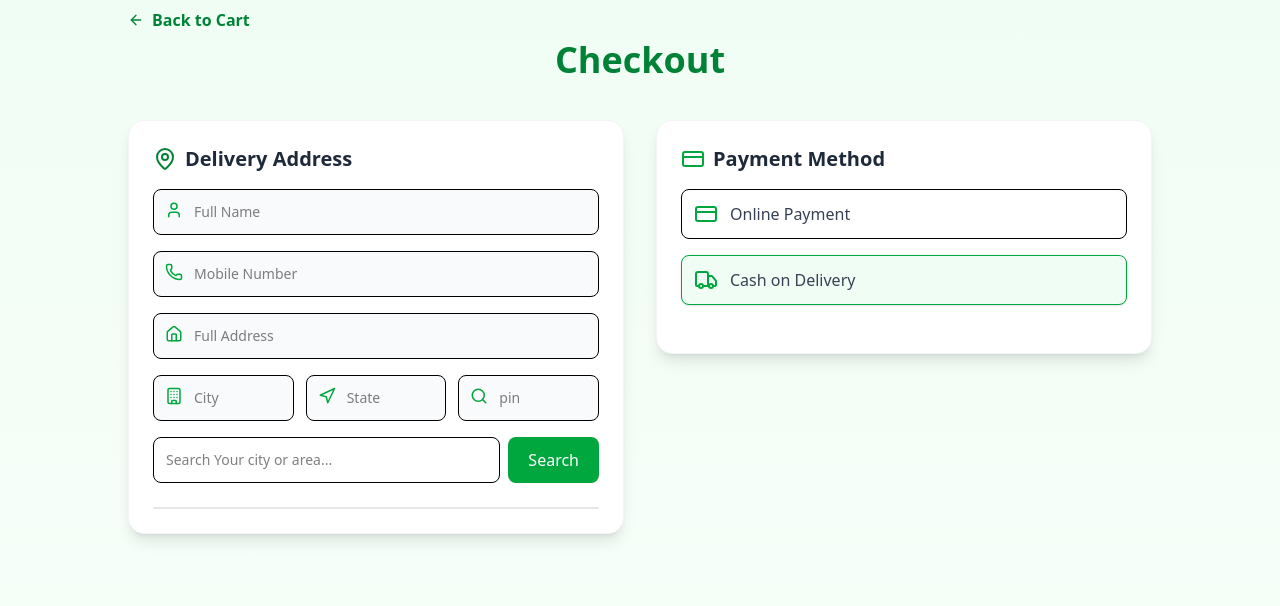
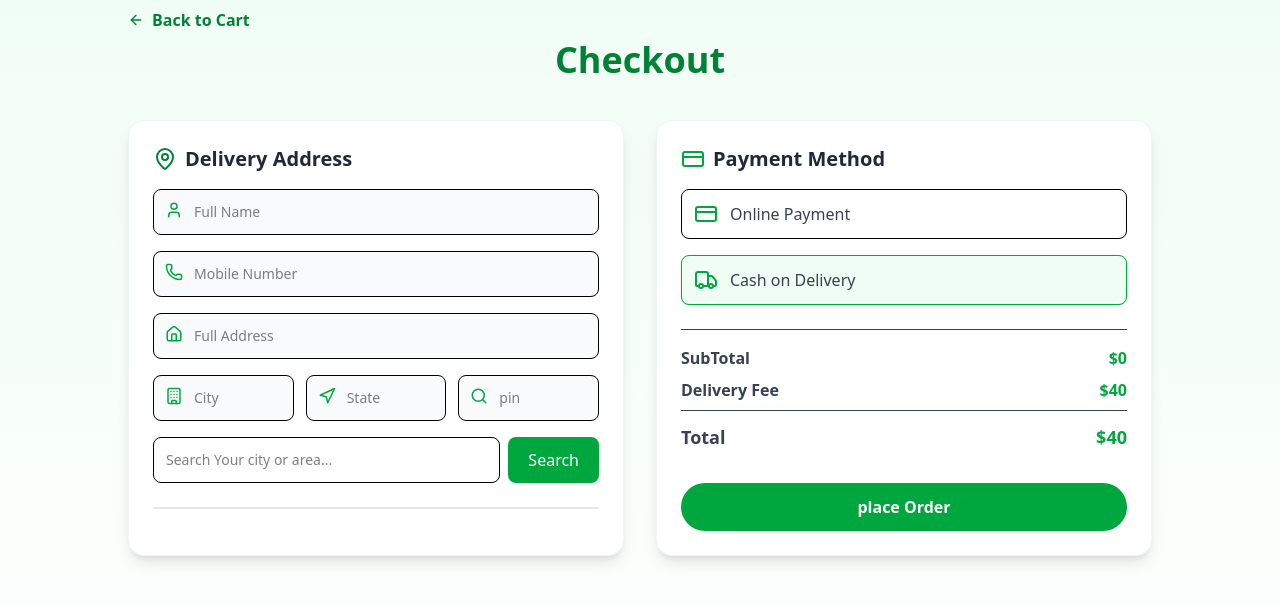
Before and after one commit to Sandeshdahal10/Snapcart, a Next.js app: page /user/checkout in a window 1280 px wide. Shown: the top 606 px of the page. Built offline with nearby package versions, Linux system fonts and the light colour scheme; no server answers.

Commit message:
Created the full fledged Checkout page.

```diff
--- a/src/app/layout.tsx
+++ b/src/app/layout.tsx
@@ -30,7 +30,7 @@ export default function RootLayout({
 }>) {
   return (
     <html lang="en">
-      <body className="bg-linear-to-b from-green-50 to-white w-full min-h-[200vh]">
+      <body className="bg-linear-to-b from-green-50 to-white w-full min-h-screen">
         <Provider>
           <StoreProvider>
             <InitUser/>
--- a/src/app/user/checkout/page.tsx
+++ b/src/app/user/checkout/page.tsx
@@ -34,6 +34,7 @@ const markerIcon = new L.Icon({
 function Checkout() {
   const router = useRouter();
   const { userData } = useSelector((state: RootState) => state.user);
+  const { subTotal,deliveryFee,finalTotal } = useSelector((state: RootState) => state.cart);
   const [address, setAddress] = useState({
     fullName: "",
     mobile: "",
@@ -333,6 +334,25 @@ function Checkout() {
                 <Truck className="text-green-600"/><span className="font-medium text-gray-700">Cash on Delivery</span>
               </button>
           </div>
+          <div className="border-t pt-4 text-gray-700 space-y-2 text-sm sm:text-base">
+            <div className="flex justify-between">
+              <span className="font-semibold">SubTotal</span>
+              <span className="font-semibold text-green-600">${subTotal}</span>
+            </div>
+            <div className="flex justify-between">
+              <span className="font-semibold">Delivery Fee</span>
+              <span className="font-semibold text-green-600">${deliveryFee}</span>
+            </div>
+            <div className="flex justify-between font-bold text-lg border-t pt-3">
+              <span className="font-semibold">Total</span>
+              <span className="font-semibold text-green-600">${finalTotal}</span>
+            </div>
+            <motion.button
+            whileTap={{scale:0.93}}
+            className="w-full mt-6 bg-green-600 text-white py-3 rounded-full hover:bg-green-700 transition-all font-semibold">
+              {paymentMethod=="COD"?"place Order":"Proceed to Pay"}
+            </motion.button>
+          </div>
         </motion.div>
       </div>
     </div>
```
